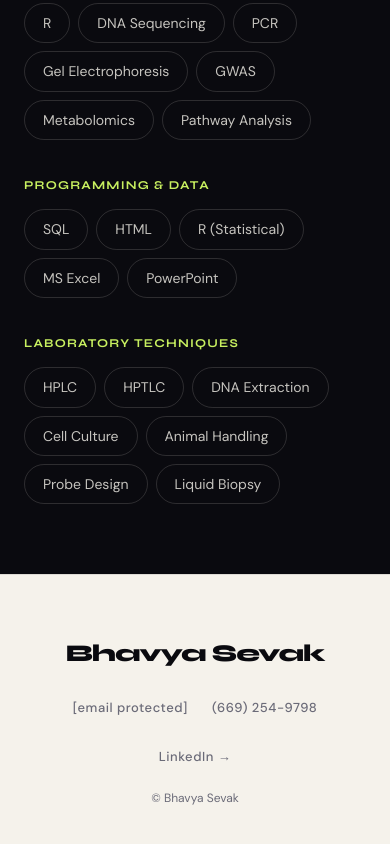
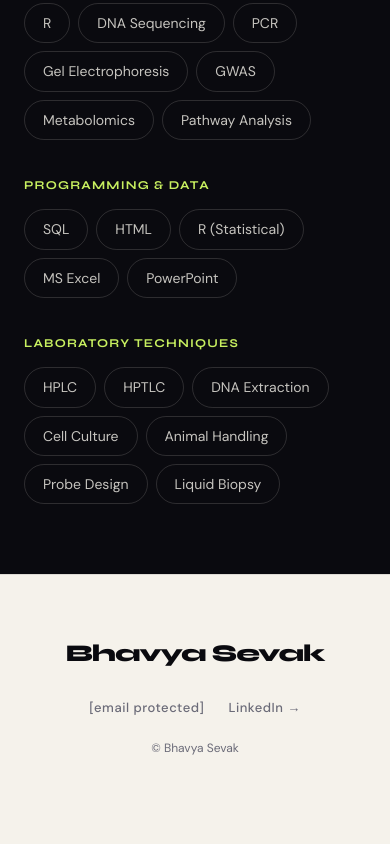
Before and after one commit to bsevakstark/bsevakstark.github.io, a plain HTML site: page index.html in a window 390 px wide. Shown: the part 4087-4931 px from the top of the page. After the commit the page ends 4906 px from the top, so only its background shows below. Drawn offline with Linux system fonts and the light colour scheme.

Commit message:
Remove phone number from footer links

```diff
--- a/index.html
+++ b/index.html
@@ -784,8 +784,8 @@
   <div class="footer-name">Bhavya Sevak</div>
   <ul class="footer-links">
     <li><a href="/cdn-cgi/l/email-protection#3d7f4f4e584b5c560c080d097d5a505c5451135e5250"><span class="__cf_email__" data-cfemail="f7b585849281969cc6c2c7c3b7909a969e9bd994989a">[email&#160;protected]</span></a></li>
-    <li><a href="tel:6692549798">(669) 254-9798</a></li>
-    <li><a href="https://www.linkedin.com/in/bhavya-sevak-48515b215" target="_blank">LinkedIn →</a></li>
+
+   <li><a href="https://www.linkedin.com/in/bhavya-sevak-48515b215" target="_blank">LinkedIn →</a></li>
   </ul>
   <p class="footer-copy">© Bhavya Sevak</p>
 </footer>
```
